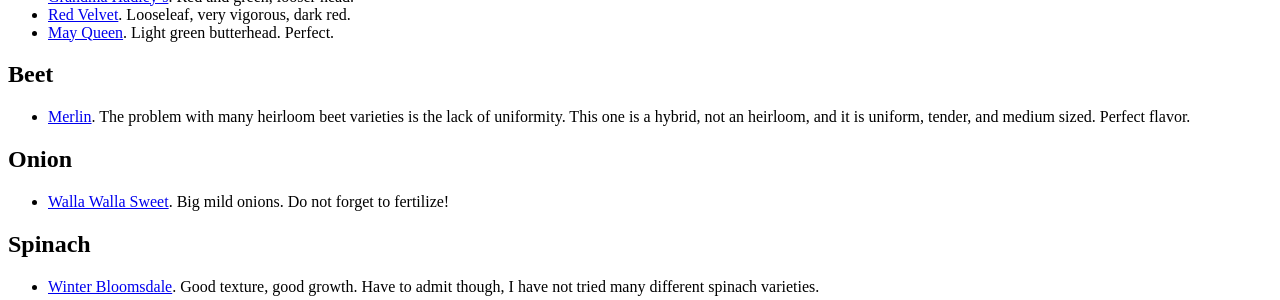
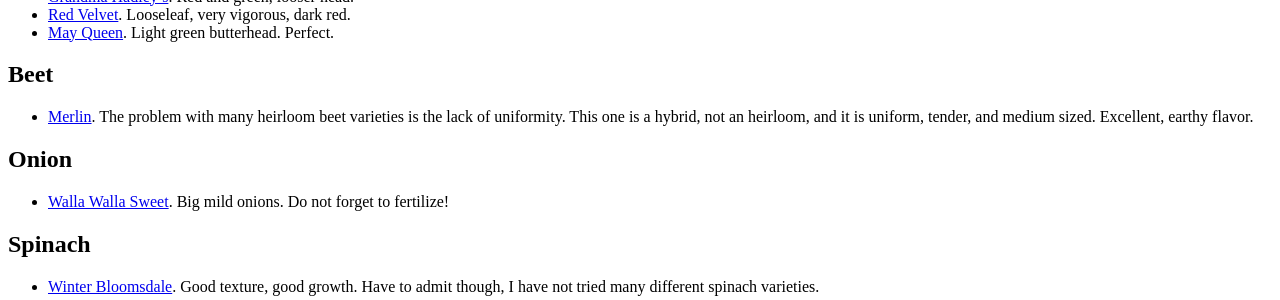
Before and after one commit to bosborne/nyackcommunitygarden, a Jekyll site: the page built from _posts/2018-02-25-good-seeds.md, in a window 1280 px wide. Shown: the part 650-950 px from the top of the page. Built offline with Jekyll 4.4.1, drawn with Linux system fonts in a browser that asks for light colours; nearby versions of some CDN libraries; library files that are not in the unit come from our copies.

Commit message:
Minor edits

```diff
--- a/_posts/2018-02-25-good-seeds.md
+++ b/_posts/2018-02-25-good-seeds.md
@@ -25,7 +25,7 @@
 
 <h2>Beet</h2>
 
-* [Merlin](http://www.johnnyseeds.com/vegetables/beets/round-beets/merlin-organic-f1-beet-seed-2758G.html). The problem with many heirloom beet varieties is the lack of uniformity. This one is a hybrid, not an heirloom, and it is uniform, tender, and medium sized. Perfect flavor.
+* [Merlin](http://www.johnnyseeds.com/vegetables/beets/round-beets/merlin-organic-f1-beet-seed-2758G.html). The problem with many heirloom beet varieties is the lack of uniformity. This one is a hybrid, not an heirloom, and it is uniform, tender, and medium sized. Excellent, earthy flavor.
 
 <h2>Onion</h2>
 
```
